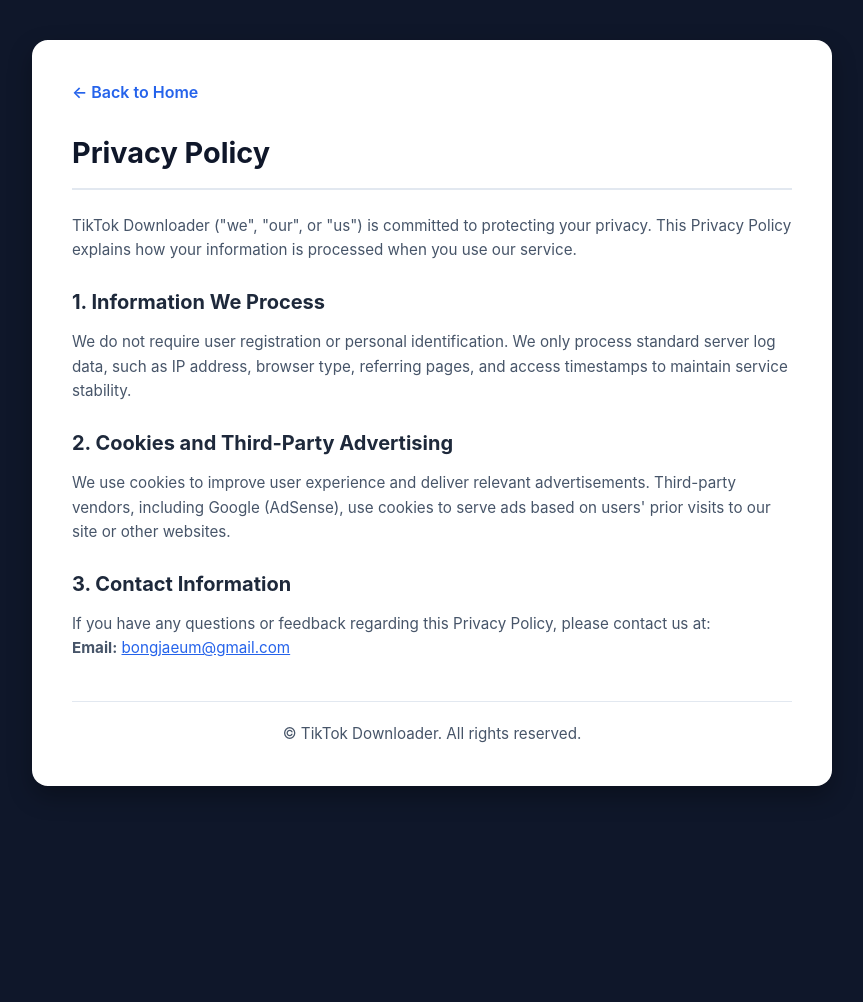
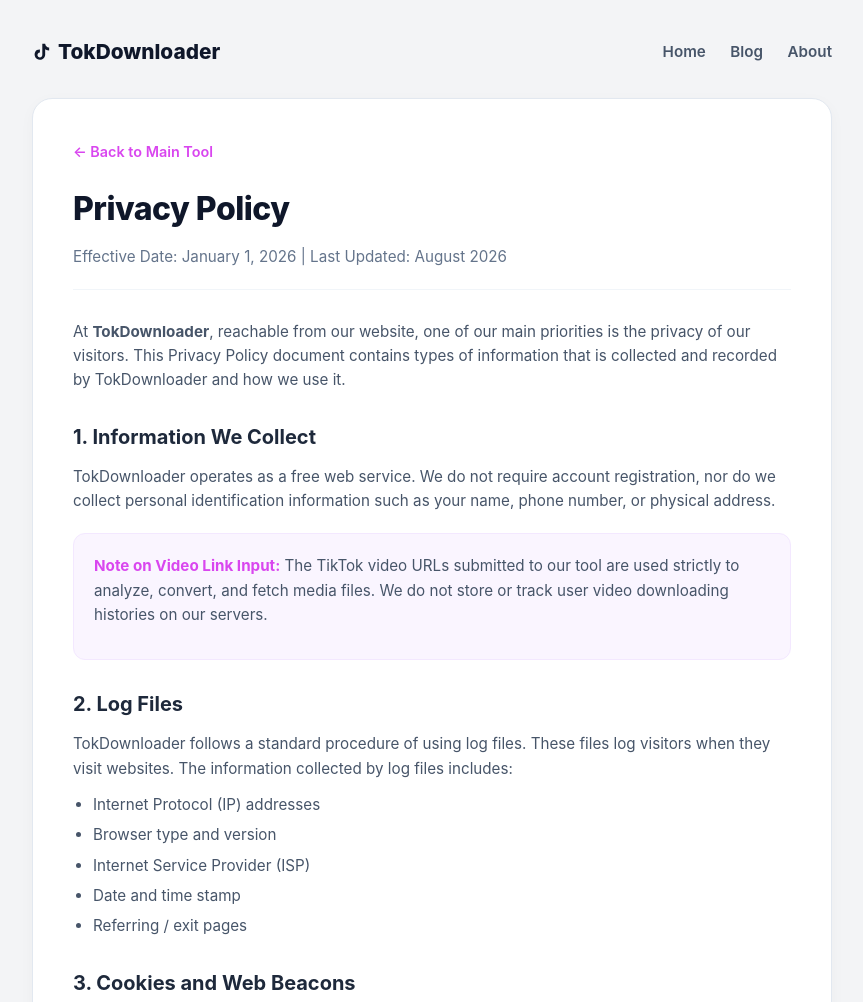
Before and after one commit to nogunwoo0603-cell/tiktok-video-downloader, a website: page public/privacy-policy.html in a window 1280 px wide. Shown: the top 1002 px of the page, without its empty margins (208-1071 px from the left). Before the commit the page ends 826 px from the top, so only its background shows below. Drawn offline with Linux system fonts and the light colour scheme.

Commit message:
Add files via upload

```diff
--- a/public/privacy-policy.html
+++ b/public/privacy-policy.html
@@ -3,64 +3,199 @@
 <head>
     <meta charset="UTF-8">
     <meta name="viewport" content="width=device-width, initial-scale=1.0">
-    <title>Privacy Policy - TikTok Downloader</title>
+    <title>Privacy Policy - TokDownloader</title>
     <style>
         * { box-sizing: border-box; margin: 0; padding: 0; }
         body {
-            font-family: -apple-system, BlinkMacSystemFont, "Segoe UI", Roboto, sans-serif;
+            font-family: -apple-system, BlinkMacSystemFont, "Segoe UI", Roboto, Helvetica, Arial, sans-serif;
+            background-color: #f3f4f6;
+            color: #334155;
             line-height: 1.6;
-            color: #333;
-            background-color: #0f172a;
-            padding: 40px 20px;
             min-height: 100vh;
             display: flex;
-            justify-content: center;
-            align-items: flex-start;
+            flex-direction: column;
+            align-items: center;
+            padding: 20px 20px 40px;
         }
-        .container {
+
+        /* Header Layout */
+        header {
+            width: 100%;
+            max-width: 800px;
+            display: flex;
+            justify-content: space-between;
+            align-items: center;
+            padding: 15px 0 30px;
+        }
+        .logo {
+            font-size: 1.3rem;
+            font-weight: 800;
+            color: #0f172a;
+            text-decoration: none;
+            display: flex;
+            align-items: center;
+            gap: 6px;
+        }
+        nav a {
+            color: #475569;
+            text-decoration: none;
+            margin-left: 20px;
+            font-size: 0.95rem;
+            font-weight: 600;
+        }
+        nav a:hover { color: #d946ef; }
+
+        /* Main Container Card */
+        .card {
             width: 100%;
             max-width: 800px;
             background: #ffffff;
             padding: 40px;
-            border-radius: 16px;
-            box-shadow: 0 10px 25px rgba(0,0,0,0.3);
+            border-radius: 20px;
+            box-shadow: 0 4px 15px rgba(0, 0, 0, 0.03);
+            border: 1px solid #e2e8f0;
         }
+
+        /* Back Link */
         .back-link {
             display: inline-block;
-            margin-bottom: 24px;
-            color: #2563eb;
+            margin-bottom: 20px;
+            color: #d946ef;
             text-decoration: none;
             font-weight: 600;
+            font-size: 0.9rem;
         }
         .back-link:hover { text-decoration: underline; }
-        h1 { font-size: 1.8rem; color: #0f172a; border-bottom: 2px solid #e2e8f0; padding-bottom: 12px; margin-bottom: 24px; }
-        h2 { font-size: 1.25rem; color: #1e293b; margin-top: 24px; margin-bottom: 12px; }
-        p, li { color: #475569; font-size: 0.95rem; }
-        ul { padding-left: 20px; margin-bottom: 16px; }
+
+        /* Typography */
+        h1 {
+            font-size: 2rem;
+            font-weight: 800;
+            color: #0f172a;
+            margin-bottom: 10px;
+            letter-spacing: -0.5px;
+        }
+        .subtitle {
+            color: #64748b;
+            font-size: 0.95rem;
+            margin-bottom: 30px;
+            padding-bottom: 20px;
+            border-bottom: 1px solid #f1f5f9;
+        }
+        h2 {
+            font-size: 1.25rem;
+            font-weight: 700;
+            color: #1e293b;
+            margin-top: 28px;
+            margin-bottom: 12px;
+        }
+        p, li {
+            color: #475569;
+            font-size: 0.95rem;
+            margin-bottom: 12px;
+        }
+        ul {
+            padding-left: 20px;
+            margin-bottom: 16px;
+        }
         li { margin-bottom: 6px; }
-        footer { margin-top: 40px; border-top: 1px solid #e2e8f0; padding-top: 20px; text-align: center; color: #94a3b8; font-size: 0.85rem; }
+
+        /* Highlight Boxes */
+        .info-box {
+            background: #faf5ff;
+            border: 1px solid #f3e8ff;
+            border-radius: 12px;
+            padding: 20px;
+            margin: 20px 0;
+        }
+        .info-box strong { color: #d946ef; }
+
+        /* Footer Layout */
+        footer {
+            margin-top: 50px;
+            text-align: center;
+            font-size: 0.85rem;
+            color: #64748b;
+        }
+        footer nav { margin-bottom: 10px; }
+        footer a {
+            color: #64748b;
+            text-decoration: none;
+            margin: 0 10px;
+            font-size: 0.85rem;
+        }
+        footer a:hover { color: #d946ef; text-decoration: underline; }
     </style>
 </head>
 <body>
-    <div class="container">
-        <a href="/" class="back-link">← Back to Home</a>
+
+    <!-- Header Navigation -->
+    <header>
+        <a href="/" class="logo">
+            <svg width="20" height="20" viewBox="0 0 24 24" fill="currentColor">
+                <path d="M19.59 6.69a4.83 4.83 0 0 1-3.77-4.25V2h-3.45v13.67a2.89 2.89 0 1 1-5.2-1.74 2.89 2.89 0 0 1 2.31-1.42V8.9a6.34 6.34 0 0 0-3.55.8A6.36 6.36 0 1 0 15.8 15.6V8.71a8.3 8.3 0 0 0 4.79 1.48V6.74a4.85 4.85 0 0 1-1-.05z"/>
+            </svg>
+            TokDownloader
+        </a>
+        <nav>
+            <a href="/">Home</a>
+            <a href="/blog/index.html">Blog</a>
+            <a href="/about.html">About</a>
+        </nav>
+    </header>
+
+    <!-- Content Card -->
+    <main class="card">
+        <a href="/" class="back-link">← Back to Main Tool</a>
         <h1>Privacy Policy</h1>
+        <p class="subtitle">Effective Date: January 1, 2026 | Last Updated: August 2026</p>
 
-        <p>TikTok Downloader ("we", "our", or "us") is committed to protecting your privacy. This Privacy Policy explains how your information is processed when you use our service.</p>
+        <p>At <strong>TokDownloader</strong>, reachable from our website, one of our main priorities is the privacy of our visitors. This Privacy Policy document contains types of information that is collected and recorded by TokDownloader and how we use it.</p>
 
-        <h2>1. Information We Process</h2>
-        <p>We do not require user registration or personal identification. We only process standard server log data, such as IP address, browser type, referring pages, and access timestamps to maintain service stability.</p>
+        <h2>1. Information We Collect</h2>
+        <p>TokDownloader operates as a free web service. We do not require account registration, nor do we collect personal identification information such as your name, phone number, or physical address.</p>
+        <div class="info-box">
+            <p><strong>Note on Video Link Input:</strong> The TikTok video URLs submitted to our tool are used strictly to analyze, convert, and fetch media files. We do not store or track user video downloading histories on our servers.</p>
+        </div>
 
-        <h2>2. Cookies and Third-Party Advertising</h2>
-        <p>We use cookies to improve user experience and deliver relevant advertisements. Third-party vendors, including Google (AdSense), use cookies to serve ads based on users' prior visits to our site or other websites.</p>
+        <h2>2. Log Files</h2>
+        <p>TokDownloader follows a standard procedure of using log files. These files log visitors when they visit websites. The information collected by log files includes:</p>
+        <ul>
+            <li>Internet Protocol (IP) addresses</li>
+            <li>Browser type and version</li>
+            <li>Internet Service Provider (ISP)</li>
+            <li>Date and time stamp</li>
+            <li>Referring / exit pages</li>
+        </ul>
 
-        <h2>3. Contact Information</h2>
-        <p>If you have any questions or feedback regarding this Privacy Policy, please contact us at:</p>
-        <p><strong>Email:</strong> <a href="mailto:bongjaeum@gmail.com" style="color:#2563eb;">bongjaeum@gmail.com</a></p>
+        <h2>3. Cookies and Web Beacons</h2>
+        <p>Like any other website, TokDownloader uses 'cookies'. These cookies are used to store information including visitors' preferences, and the pages on the website that the visitor accessed or visited. The information is used to optimize the users' experience by customizing our web page content based on visitors' browser type and/or other information.</p>
 
-        <footer>
-            <p>&copy; TikTok Downloader. All rights reserved.</p>
-        </footer>
-    </div>
+        <h2>4. Google DoubleClick DART Cookie & Third-Party Ads</h2>
+        <p>Google is one of a third-party vendor on our site. It also uses cookies, known as DART cookies, to serve ads to our site visitors based upon their visit to our site and other sites on the internet.</p>
+        <p>Third-party ad servers or ad networks use technologies like cookies, JavaScript, or Web Beacons that are used in their respective advertisements and links that appear on TokDownloader. You may consult this list to find the Privacy Policy for each of the advertising partners of TokDownloader.</p>
+
+        <h2>5. Third Party Privacy Policies</h2>
+        <p>TokDownloader's Privacy Policy does not apply to other advertisers or websites. Thus, we are advising you to consult the respective Privacy Policies of these third-party ad servers for more detailed information. It may include their practices and instructions about how to opt-out of certain options.</p>
+
+        <h2>6. Consent</h2>
+        <p>By using our website, you hereby consent to our Privacy Policy and agree to its Terms and Conditions.</p>
+
+        <h2>7. Contact Us</h2>
+        <p>If you have additional questions or require more information about our Privacy Policy, do not hesitate to contact us via email at:</p>
+        <p><a href="mailto:bongjaeum@gmail.com" style="color: #d946ef; font-weight: bold;">bongjaeum@gmail.com</a></p>
+    </main>
+
+    <!-- Footer -->
+    <footer>
+        <nav>
+            <a href="/privacy-policy.html">Privacy Policy</a>
+            <a href="/terms.html">Terms of Service</a>
+            <a href="/contact.html">Contact Us</a>
+            <a href="/about.html">About Us</a>
+        </nav>
+        <p>&copy; TokDownloader. All rights reserved.</p>
+    </footer>
+
 </body>
 </html>
```
